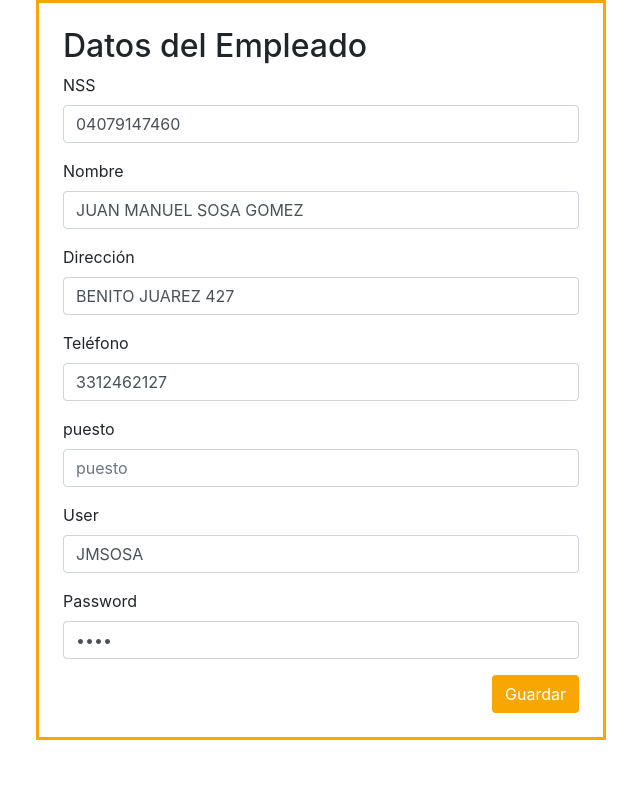
After one commit to pilaralejandra/ingsoft2, a PHP site: page /php/editar_empleados.php?nss=04079147460 in a window 1280 px wide. The commit adds this page. Shown: the top 787 px of the page, without its empty margins (319-959 px from the left). Run offline with PHP 8.4, Linux system fonts and the light colour scheme; data comes from the database, SQL or seed files in the repository; data that the repository does not hold is empty; some libraries are stand-ins or nearby versions.

Commit message:
funcion editar empleados lista

```diff
--- a/php/buscar_empleados.php
+++ b/php/buscar_empleados.php
@@ -45,7 +45,7 @@ if($resultado->num_rows > 0){
 					  <td>".$fila['puesto']."</td>
 					  <td>".$fila['user']."</td>
 					  <td>".$fila['pass']."</td>
-					  <td>"."<i class='fas fa-pen-alt'><a href='#'>editar</a></i> <i class='fas fa-trash'> <a href='#'>eliminar</a></i>"."</td>
+					  <td>"."<i class='fas fa-pen-alt'>"."<a href='php/editar_empleados.php?nss=".$fila['nss']."'>editar</a></i> <i class='fas fa-trash'> <a href='#'>eliminar</a></i>"."</td>
 					  </tr>";
 		}
 
--- /dev/null
+++ b/php/editar_empleados.php
@@ -0,0 +1,68 @@
+
+
+<!DOCTYPE html>
+<html>
+<head>
+  <title>EDITAR CLIENTES</title>
+
+   <link rel="stylesheet" href="../css/bootstrap.css">
+    <link rel="stylesheet" href="https://use.fontawesome.com/releases/v5.3.1/css/all.css" integrity="sha384-mzrmE5qonljUremFsqc01SB46JvROS7bZs3IO2EmfFsd15uHvIt+Y8vEf7N7fWAU" crossorigin="anonymous">
+    <link rel="stylesheet" href="../estilos.css">
+
+</head>
+<body>
+<div class="container pb-5">
+  <div class="row">
+
+            <?php
+
+            require 'conexion.php';
+            $conexion = conecta();
+
+            $nss=$_REQUEST['nss'];
+
+            $consulta = "SELECT * FROM empleados WHERE nss='$nss'";
+            $resultado = $conexion->query($consulta);
+            $row=$resultado->fetch_assoc();
+
+            ?>
+
+
+
+ <form class="col-sm-12 col-md-6 offset-md-3 p-4 " action="editar_proceso_empleado.php?nss=<?php echo $row['nss']; ?>" method="POST" class="col-sm-12 col-md-6 offset-md-3 p-4">
+          <h2 class="tname">Datos del Empleado</h2>
+            <div class="form-group">
+              <label for="nss">NSS</label>
+              <input type="text" class="form-control" id="nss" name="nss" placeholder="NSS" value="<?php echo $row['nss'];?>">
+            </div>
+            <div class="form-group">
+              <label for="nombre">Nombre</label>
+              <input type="text" class="form-control" id="nombre" name="nombre" placeholder="Nombre" value="<?php echo $row['nombre'];?>">
+            </div>
+            <div class="form-group">
+              <label for="direccion">Dirección</label>
+              <input type="text" class="form-control" id="direccion" name="direccion" placeholder="Dirección" value="<?php echo $row['direccion'];?>">
+            </div>
+            <div class="form-group">
+              <label for="telefono">Teléfono</label>
+              <input type="tel" class="form-control" id="telefono" name="telefono" placeholder="Teléfono" value="<?php echo $row['telefono'];?>">
+            </div>
+             <div class="form-group">
+              <label for="puesto">puesto</label>
+              <input type="tel" class="form-control" id="puesto" name="puesto" placeholder="puesto" value="<?php echo $row['puesto'];?>">
+            </div>
+            <div class="form-group">
+              <label for="user">User</label>
+              <input type="tel" class="form-control" id="user" name="user" placeholder="User" value="<?php echo $row['user'];?>">
+            </div>
+            <div class="form-group">
+              <label for="pass">Password</label>
+              <input type="password" class="form-control" id="pass" name="pass" placeholder="Password" value="<?php echo $row['pass'];?>">
+            </div>
+            <button type="submit" class="btn submit-button float-right" name="guardar" value="guardar">Guardar</button>
+        </form>
+
+      </div>
+</div>
+</body>
+</html>
```
Also changed, not shown: editar_clientes.html (deleted, +0 -46 lines), php/editar.php (deleted, +0 -31 lines), php/editar_proceso_empleado.php (added, +24 -0 lines), php/editar_proceso_empledo.php (added, +21 -0 lines).
